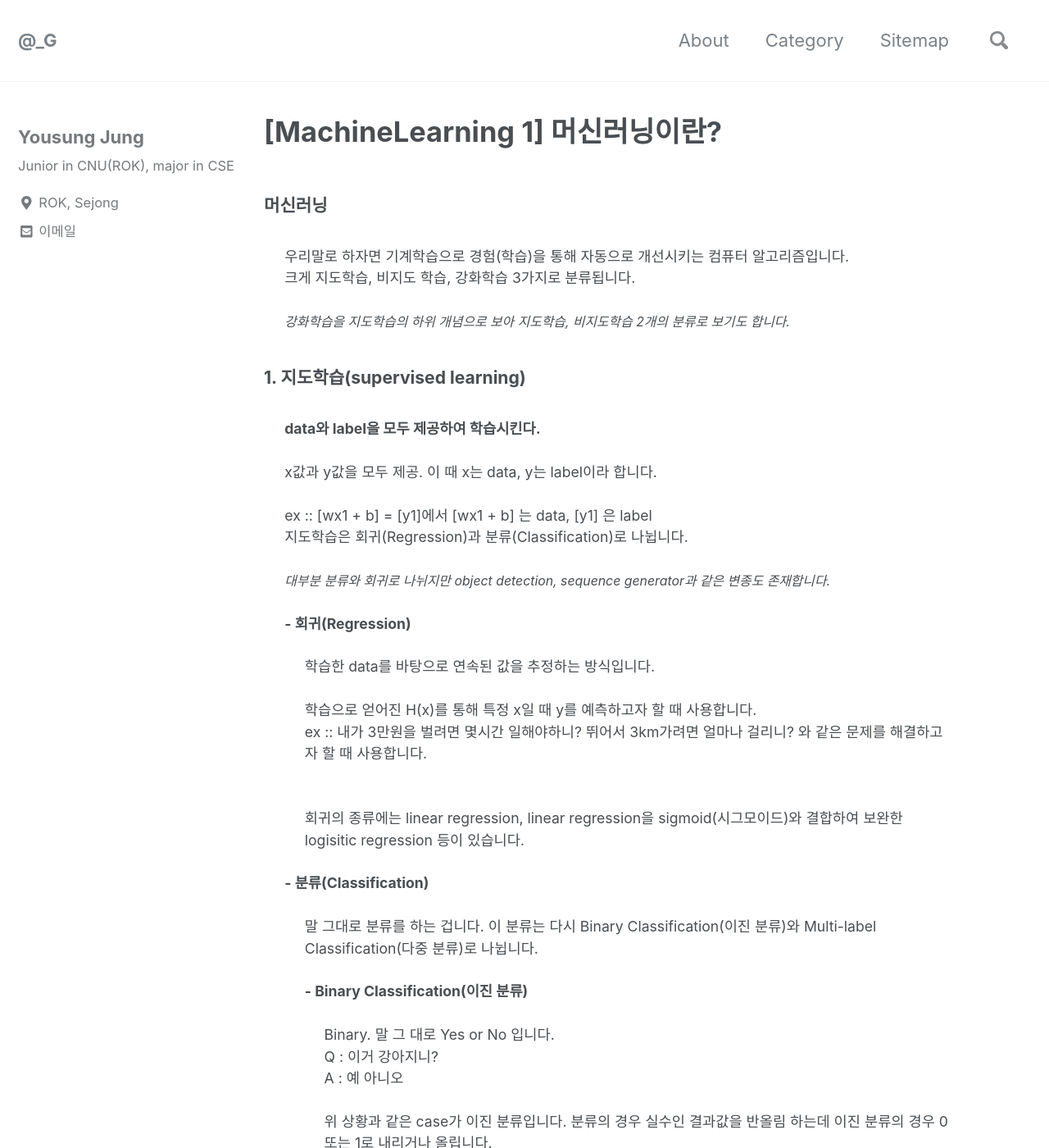
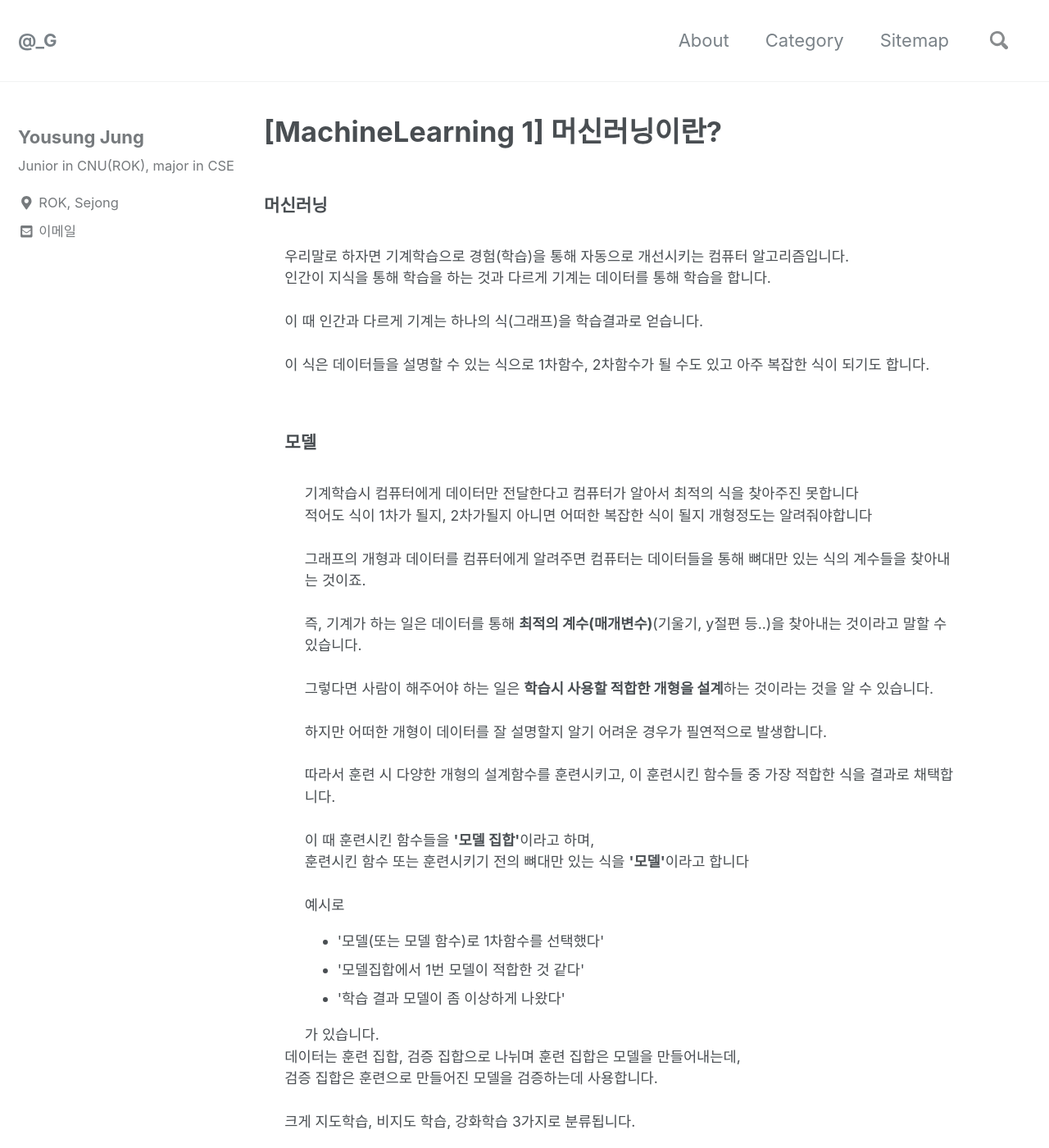
Before and after one commit to can019/can019.github.io, a Jekyll site: the page built from _posts/2020-08-18-MachineLearning-AI-1.md, in a window 1280 px wide and 1400 px high. Shown: the whole window at 82% size. Built offline with Jekyll 4.4.1, drawn with Linux system fonts in a browser that asks for light colours; nearby versions of some CDN libraries.

Commit message:
모델, 데이터

```diff
--- a/_posts/2020-08-18-MachineLearning-AI-1.md
+++ b/_posts/2020-08-18-MachineLearning-AI-1.md
@@ -9,83 +9,128 @@ categories: MachineLearning DataAnalyze
     <h3 style = "font-size :1.2em"> 머신러닝</h3><br/>
     <div style = "margin-left : 3%">
       우리말로 하자면 기계학습으로 경험(학습)을 통해 자동으로 개선시키는 컴퓨터 알고리즘입니다.<br/>
+      인간이 지식을 통해 학습을 하는 것과 다르게 기계는 데이터를 통해 학습을 합니다.<br><br>
+
+      이 때 인간과 다르게 기계는 하나의 식(그래프)을 학습결과로 얻습니다. <br><br>
+      이 식은 데이터들을 설명할 수 있는 식으로 1차함수, 2차함수가 될 수도 있고 아주 복잡한 식이 되기도 합니다. <br><br>
+
+      <div>
+        <h3 style = "font-size :1.2em"> 모델</h3><br/>
+        <div style = "margin-left : 3%">
+
+          기계학습시 컴퓨터에게 데이터만 전달한다고 컴퓨터가 알아서 최적의 식을 찾아주진 못합니다 <br>
+          적어도 식이 1차가 될지, 2차가될지 아니면 어떠한 복잡한 식이 될지 개형정도는 알려줘야합니다 <br><br>
+
+          그래프의 개형과 데이터를 컴퓨터에게 알려주면 컴퓨터는 데이터들을 통해 뼈대만 있는 식의 계수들을 찾아내는 것이죠. <br><br>
+
+          즉, 기계가 하는 일은 데이터를 통해 <b>최적의 계수(매개변수)</b>(기울기, y절편 등..)을 찾아내는 것이라고 말할 수 있습니다. <br><br>
+
+          그렇다면 사람이 해주어야 하는 일은 <b>학습시 사용할 적합한 개형을 설계</b>하는 것이라는 것을 알 수 있습니다. <br><br>
+
+          하지만 어떠한 개형이 데이터를 잘 설명할지 알기 어려운 경우가 필연적으로 발생합니다. <br><br>
+
+          따라서 훈련 시 다양한 개형의 설계함수를 훈련시키고, 이 훈련시킨 함수들 중 가장 적합한 식을 결과로 채택합니다. <br><br>
+
+          이 때 훈련시킨 함수들을 <b>'모델 집합'</b>이라고 하며, <br>훈련시킨 함수 또는 훈련시키기 전의 뼈대만 있는 식을 <b>'모델'</b>이라고 합니다 <br><br>
+
+          예시로 <br>
+          <ul>
+            <li>'모델(또는 모델 함수)로 1차함수를 선택했다'</li>
+            <li>'모델집합에서 1번 모델이 적합한 것 같다'</li>
+            <li>'학습 결과 모델이 좀 이상하게 나왔다'</li>
+          </ul>
+          가 있습니다. <br>
+
+
+        </div>
+      </div>
+      데이터는 훈련 집합, 검증 집합으로 나뉘며 훈련 집합은 모델을 만들어내는데,<br>
+      검증 집합은 훈련으로 만들어진 모델을 검증하는데 사용합니다. <br><br>
+
+
       크게 지도학습, 비지도 학습, 강화학습 3가지로 분류됩니다.<br/><br/>
       <i style = "font-size : 0.9em">강화학습을 지도학습의 하위 개념으로 보아 지도학습, 비지도학습 2개의 분류로 보기도 합니다.</i>
     </div>
   </div>
+  <div>
+    <h3 style = "font-size :1.2em"> 머신러닝의 종류</h3><br/>
+    <div style = "margin-left : 3%">
+      <div>
+        <h3 style = "font-size :1.2em"> 1. 지도학습(supervised learning)</h3><br/>
+        <div style = "margin-left : 3%">
+          <b>data와 label을 모두 제공하여 학습시킨다.</b><br/><br/>
 
-  <div>
-    <h3 style = "font-size :1.2em"> 1. 지도학습(supervised learning)</h3><br/>
-    <div style = "margin-left : 3%">
-      <b>data와 label을 모두 제공하여 학습시킨다.</b><br/><br/>
+          x값과 y값을 모두 제공. 이 때 x는 data, y는 label이라 합니다.<br/><br/>
+          ex :: [wx1 + b] = [y1]에서 [wx1 + b] 는 data, [y1] 은 label<br/>
+          지도학습은 회귀(Regression)과 분류(Classification)로 나뉩니다.<br/><br/>
+          <i style = "font-size : 0.9em">대부분 분류와 회귀로 나뉘지만 object detection, sequence generator과 같은 변종도 존재합니다.</i><br/><br/>
 
-      x값과 y값을 모두 제공. 이 때 x는 data, y는 label이라 합니다.<br/><br/>
-      ex :: [wx1 + b] = [y1]에서 [wx1 + b] 는 data, [y1] 은 label<br/>
-      지도학습은 회귀(Regression)과 분류(Classification)로 나뉩니다.<br/><br/>
-      <i style = "font-size : 0.9em">대부분 분류와 회귀로 나뉘지만 object detection, sequence generator과 같은 변종도 존재합니다.</i><br/><br/>
+          <b>- 회귀(Regression)</b><br/><br/>
+          <div style = "margin-left : 3%">
+            학습한 data를 바탕으로 연속된 값을 추정하는 방식입니다.<br/><br/>
+            학습으로 얻어진 H(x)를 통해 특정 x일 때 y를 예측하고자 할 때 사용합니다.<br/>
+            ex :: 내가 3만원을 벌려면 몇시간 일해야하니?  뛰어서 3km가려면 얼마나 걸리니? 와 같은 문제를 해결하고자 할 때 사용합니다.<br/><br/>
+            <br/>
+            회귀의 종류에는 linear regression, linear regression을 sigmoid(시그모이드)와 결합하여 보완한 logisitic regression 등이 있습니다.<br/><br/>
+          </div>
+          <b>- 분류(Classification)</b><br/><br/>
+            <div style = "margin-left : 3%">
+            말 그대로 분류를 하는 겁니다.
+            이 분류는 다시 Binary Classification(이진 분류)와 Multi-label Classification(다중 분류)로 나뉩니다.<br/><br/>
+            <b>- Binary Classification(이진 분류)</b><br/><br/>
+            <div style = "margin-left : 3%">
+              Binary. 말 그 대로 Yes or No 입니다.<br/>
+              Q : 이거 강아지니?  <br/>
+              A : 예 아니오 <br/><br/>
+              위 상황과 같은 case가 이진 분류입니다.
+              분류의 경우 실수인 결과값을 반올림 하는데 이진 분류의 경우 0 또는 1로 내리거나 올립니다.<br/><br/>
+              <i>강아지니 아니니 이 문제의 output이 0.4775 0.677..등으로 나옵니다. 이 때 0.5를 기준으로 위는 1로 아래는 0으로 때립니다. </i><br/><br/>
+            </div>
+            <b>- Multi-label Classification(다중 분류)</b><br/><br/>
+            <div style = "margin-left : 3%">
+              이진 분류에서 case가 여러가지로 나뉜 것입니다.<br/><br/>
+              대표적인 예로  이 학생의 성적이 A인지 B인지 C인지 분류하는 경우가 있습니다.
 
-      <b>- 회귀(Regression)</b><br/><br/>
+            </div>
+          </div>
+        </div>
+    </div>
+    <div>
+      <h3 style = "font-size :1.2em"> 2. 비지도학습(unsupervised learning)</h3>
       <div style = "margin-left : 3%">
-        학습한 data를 바탕으로 연속된 값을 추정하는 방식입니다.<br/><br/>
-        학습으로 얻어진 H(x)를 통해 특정 x일 때 y를 예측하고자 할 때 사용합니다.<br/>
-        ex :: 내가 3만원을 벌려면 몇시간 일해야하니?  뛰어서 3km가려면 얼마나 걸리니? 와 같은 문제를 해결하고자 할 때 사용합니다.<br/><br/>
-        <br/>
-        회귀의 종류에는 linear regression, linear regression을 sigmoid(시그모이드)와 결합하여 보완한 logisitic regression 등이 있습니다.<br/><br/>
+        <b>data만 제공하여 학습시킨다.</b><br/><br/>
+        data만 존재하고 label이 존재하지 않는 경우입니다.<br><br>
+
+        data의 상관관계(사전지식 등)를 모를 경우 유용합니다. 우리가 직관적으로 알 수 없는, 서로 상관관계가 없어보이는 data들 속에서<br>
+        유의미한 ouput을 얻을 수 있습니다.<br><br>
+        가장 대표적인 예가 cluster(군집화)입니다.
+        lable(결과값) 없이 강아지, 사자, 비둘기 등의 data를 input으로 넣었을 때 컴퓨터는 이것이 강아지인지 사자인지 비둘기인지 <br>
+        구분하지 못합니다.<br><br>
+        다만 이것은 다리가 두개다, 네개다 정도까진 나눌 수 있습니다.<br><br>
       </div>
-      <b>- 분류(Classification)</b><br/><br/>
+
+      </div>
+      <div>
+        <h3 style = "font-size :1.2em"> 3. 강화학습(reinforcement learning)</h3>
+        <b>이득은 최대로, 손해는 최소로</b><br/><br/>
+          <div style = "margin-left : 3%"></div>
+          이득과 손해 두가지 reward를 두며 이득은 최대로, 손해는 최소로 두는 학습법입니다.<br><br>
+          reward의 가중치를 최대로 하는 것이 목표이며 최적의 동작을 찾고자 하는 분야에서 사용합니다.
+          대표적인 예는 알파고입니다.
+      </div>
+      <div>
+        <h3 style = "font-size :1.2em"> 준지도학습(semi-supervised learning)</h3>
         <div style = "margin-left : 3%">
-        말 그대로 분류를 하는 겁니다.
-        이 분류는 다시 Binary Classification(이진 분류)와 Multi-label Classification(다중 분류)로 나뉩니다.<br/><br/>
-        <b>- Binary Classification(이진 분류)</b><br/><br/>
-        <div style = "margin-left : 3%">
-          Binary. 말 그 대로 Yes or No 입니다.<br/>
-          Q : 이거 강아지니?  <br/>
-          A : 예 아니오 <br/><br/>
-          위 상황과 같은 case가 이진 분류입니다.
-          분류의 경우 실수인 결과값을 반올림 하는데 이진 분류의 경우 0 또는 1로 내리거나 올립니다.<br/><br/>
-          <i>강아지니 아니니 이 문제의 output이 0.4775 0.677..등으로 나옵니다. 이 때 0.5를 기준으로 위는 1로 아래는 0으로 때립니다. </i><br/><br/>
-        </div>
-        <b>- Multi-label Classification(다중 분류)</b><br/><br/>
-        <div style = "margin-left : 3%">
-          이진 분류에서 case가 여러가지로 나뉜 것입니다.<br/><br/>
-          대표적인 예로  이 학생의 성적이 A인지 B인지 C인지 분류하는 경우가 있습니다.
+          <b>지도학습과 비지도학습을 섞는다</b><br/>
+          하이브리드 입니다.
 
         </div>
+
       </div>
     </div>
-</div>
-<div>
-  <h3 style = "font-size :1.2em"> 2. 비지도학습(unsupervised learning)</h3>
-  <div style = "margin-left : 3%">
-    <b>data만 제공하여 학습시킨다.</b><br/><br/>
-    data만 존재하고 label이 존재하지 않는 경우입니다.<br><br>
-
-    data의 상관관계(사전지식 등)를 모를 경우 유용합니다. 우리가 직관적으로 알 수 없는, 서로 상관관계가 없어보이는 data들 속에서<br>
-    유의미한 ouput을 얻을 수 있습니다.<br><br>
-    가장 대표적인 예가 cluster(군집화)입니다.
-    lable(결과값) 없이 강아지, 사자, 비둘기 등의 data를 input으로 넣었을 때 컴퓨터는 이것이 강아지인지 사자인지 비둘기인지 <br>
-    구분하지 못합니다.<br><br>
-    다만 이것은 다리가 두개다, 네개다 정도까진 나눌 수 있습니다.<br><br>
   </div>
 
-  </div>
-  <div>
-    <h3 style = "font-size :1.2em"> 3. 강화학습(reinforcement learning)</h3>
-    <b>이득은 최대로, 손해는 최소로</b><br/><br/>
-      <div style = "margin-left : 3%"></div>
-      이득과 손해 두가지 reward를 두며 이득은 최대로, 손해는 최소로 두는 학습법입니다.<br><br>
-      reward의 가중치를 최대로 하는 것이 목표이며 최적의 동작을 찾고자 하는 분야에서 사용합니다.
-      대표적인 예는 알파고입니다.
-  </div>
-  <div>
-    <h3 style = "font-size :1.2em"> 준지도학습(semi-supervised learning)</h3>
-    <div style = "margin-left : 3%">
-      <b>지도학습과 비지도학습을 섞는다</b><br/>
-      하이브리드 입니다.
 
-    </div>
-
-  </div>
 
   <div>
   </div>
@@ -97,4 +142,4 @@ categories: MachineLearning DataAnalyze
     발전을 위해서는익숙해지는게 정신건강에 편합니다.
   </blockquote>
   <hr/>
-<div/>
+</div>
```
